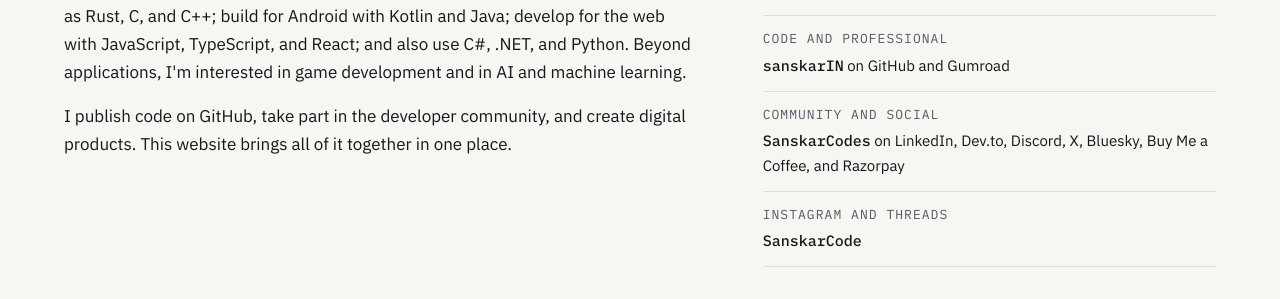
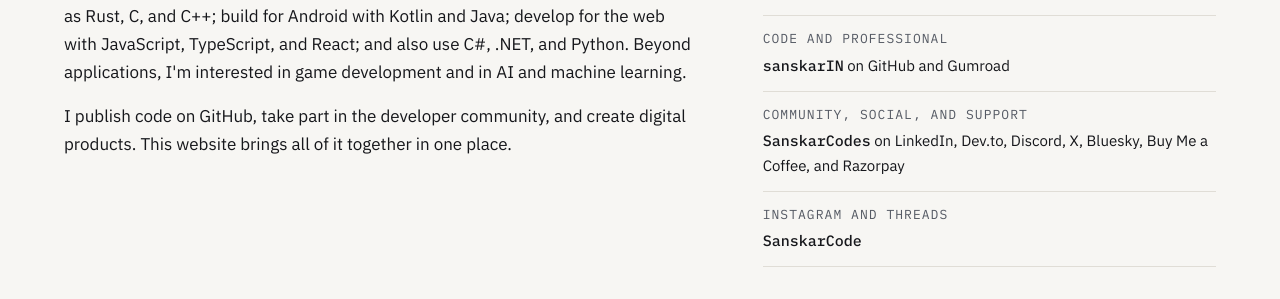
Before and after one commit to sanskarIN/sanskarIN.github.io, a Jekyll site: the page built from about.html, in a window 1280 px wide and 900 px high, scrolled down 351 px. Shown: the part 154-453 px from the top of the window. Built offline with Jekyll 4.4.1, drawn with Linux system fonts in a browser that asks for light colours.

Commit message:
Rename the About page's SanskarCodes row

```diff
--- a/about.html
+++ b/about.html
@@ -39,7 +39,7 @@
         <dd><span class="identity__value">{{ site.author.username }}</span> on {{ professional_profiles | array_to_sentence_string }}</dd>
       </div>
       <div class="identity__row">
-        <dt>Community and social</dt>
+        <dt>Community, social, and support</dt>
         <dd><span class="identity__value">{{ site.author.community_username }}</span> on {{ community_profiles | array_to_sentence_string }}</dd>
       </div>
       {%- for other_username in other_usernames %}
```
